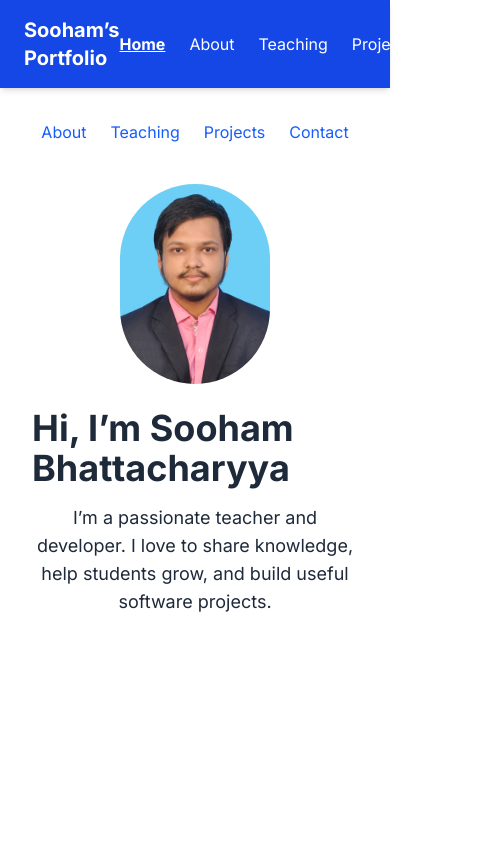
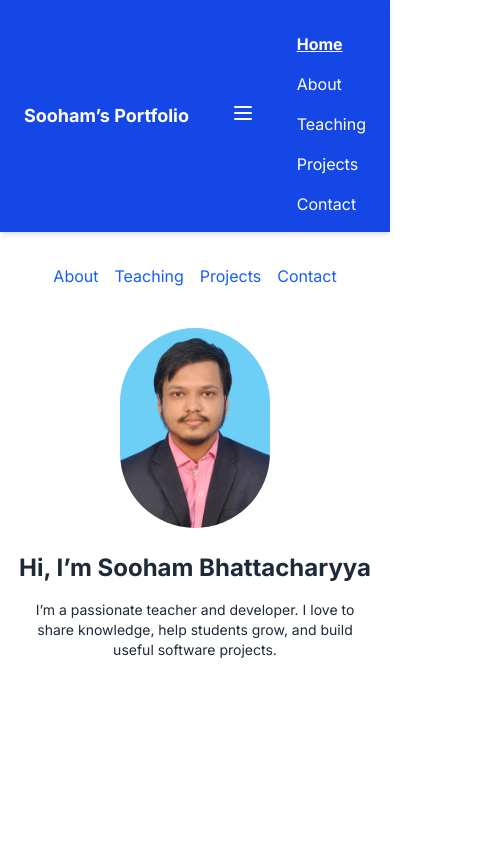
Before and after one commit to SoohamBhattacharyya/portfolio-site, a Next.js app: page / in a window 390 px wide. Shown: the top 844 px of the page, 497 px wide, since content can reach past the window. Built offline with nearby package versions, Linux system fonts and the light colour scheme.

Commit message:
Responsive Navbar, Homepage and About Page updated

```diff
--- a/package.json
+++ b/package.json
@@ -9,6 +9,7 @@
     "lint": "next lint"
   },
   "dependencies": {
+    "lucide-react": "^0.511.0",
     "next": "15.3.3",
     "react": "^19.0.0",
     "react-dom": "^19.0.0"
--- a/src/app/about/page.tsx
+++ b/src/app/about/page.tsx
@@ -1,9 +1,9 @@
 export default function AboutPage() {
   return (
-    <main className="min-h-screen p-8 text-gray-800 bg-white">
-      <h1 className="text-4xl font-bold mb-6">About Me</h1>
+    <main className="min-h-screen px-4 py-8 sm:px-6 lg:px-8 text-gray-800 bg-white">
+      <h1 className="text-2xl sm:text-3xl md:text-4xl font-bold mb-6">About Me</h1>
 
-      <p className="text-lg max-w-3xl leading-relaxed">
+      <p className="text-sm sm:text-base md:text-lg max-w-3xl leading-relaxed">
         Hello! I&rsquo;m <strong>Sooham Bhattacharyya</strong>, a passionate educator and software developer based in India. I love teaching and helping students understand complex topics in simple ways.
         <br /><br />
         I am currently appointed as a <strong>Technical Assistant</strong> at <strong>Bishnupur Public Institute of Technology</strong>, Bishnupur, Bankura — well known as <strong>BPIE</strong>, a reputed polytechnic college. I assist in academic activities and support students in learning practical and theoretical concepts in the field of computer science and engineering.
--- a/src/app/page.js
+++ b/src/app/page.js
@@ -3,9 +3,9 @@ import Link from "next/link";
 
 export default function Home() {
   return (
-    <main className="min-h-screen bg-white text-gray-800 p-8">
+    <main className="min-h-screen bg-white text-gray-800 px-4 py-8 sm:px-6 lg:px-8">
       {/* Navbar */}
-      <nav className="flex justify-center gap-6 mb-10">
+      <nav className="flex flex-wrap justify-center gap-4 mb-10 text-base sm:text-lg">
         <Link href="/about" className="text-blue-600 hover:underline">About</Link>
         <Link href="/teaching" className="text-blue-600 hover:underline">Teaching</Link>
         <Link href="/projects" className="text-blue-600 hover:underline">Projects</Link>
@@ -13,7 +13,7 @@ export default function Home() {
       </nav>
 
       {/* Main content */}
-      <div className="flex flex-col items-center justify-center">
+      <div className="flex flex-col items-center text-center">
         <Image
           src="/sooham.jpg"
           alt="Sooham Bhattacharyya"
@@ -21,9 +21,10 @@ export default function Home() {
           height={150}
           className="rounded-full mb-6"
         />
-
-      <h1 className="text-4xl font-bold mb-4">Hi, I&rsquo;m Sooham Bhattacharyya</h1>
-        <p className="text-lg text-center max-w-xl">
+        <h1 className="text-2xl sm:text-3xl md:text-4xl font-bold mb-4">
+          Hi, I&rsquo;m Sooham Bhattacharyya
+        </h1>
+        <p className="text-sm sm:text-base md:text-lg max-w-xl">
           I&rsquo;m a passionate teacher and developer. I love to share knowledge, help students grow, and build useful software projects.
         </p>
       </div>
--- a/src/components/Navbar.tsx
+++ b/src/components/Navbar.tsx
@@ -2,6 +2,8 @@
 
 import Link from "next/link";
 import { usePathname } from "next/navigation";
+import { useState } from "react";
+import { Menu, X } from "lucide-react";
 
 const navItems = [
   { label: "Home", path: "/" },
@@ -13,19 +15,32 @@ const navItems = [
 
 export default function Navbar() {
   const pathname = usePathname();
+  const [menuOpen, setMenuOpen] = useState(false);
 
   return (
     <nav className="bg-blue-700 text-white px-6 py-4 shadow-md sticky top-0 z-50">
       <div className="max-w-7xl mx-auto flex justify-between items-center">
-        <span className="text-xl font-bold">Sooham&rsquo;s Portfolio</span>
-        <div className="space-x-6">
+        <span className="text-lg sm:text-xl font-bold">Sooham&rsquo;s Portfolio</span>
+
+        <div className="sm:hidden">
+          <button onClick={() => setMenuOpen(!menuOpen)}>
+            {menuOpen ? <X className="w-6 h-6" /> : <Menu className="w-6 h-6" />}
+          </button>
+        </div>
+
+        <div
+          className={`$${
+            menuOpen ? "block" : "hidden"
+          } sm:flex space-y-4 sm:space-y-0 sm:space-x-6 mt-4 sm:mt-0`}
+        >
           {navItems.map((item) => (
             <Link
               key={item.path}
               href={item.path}
-              className={`hover:underline ${
+              className={`block sm:inline hover:underline ${
                 pathname === item.path ? "font-bold underline" : ""
               }`}
+              onClick={() => setMenuOpen(false)}
             >
               {item.label}
             </Link>
```
Also changed, not shown: 1 other file (tests, documents, lock files or other folders).
